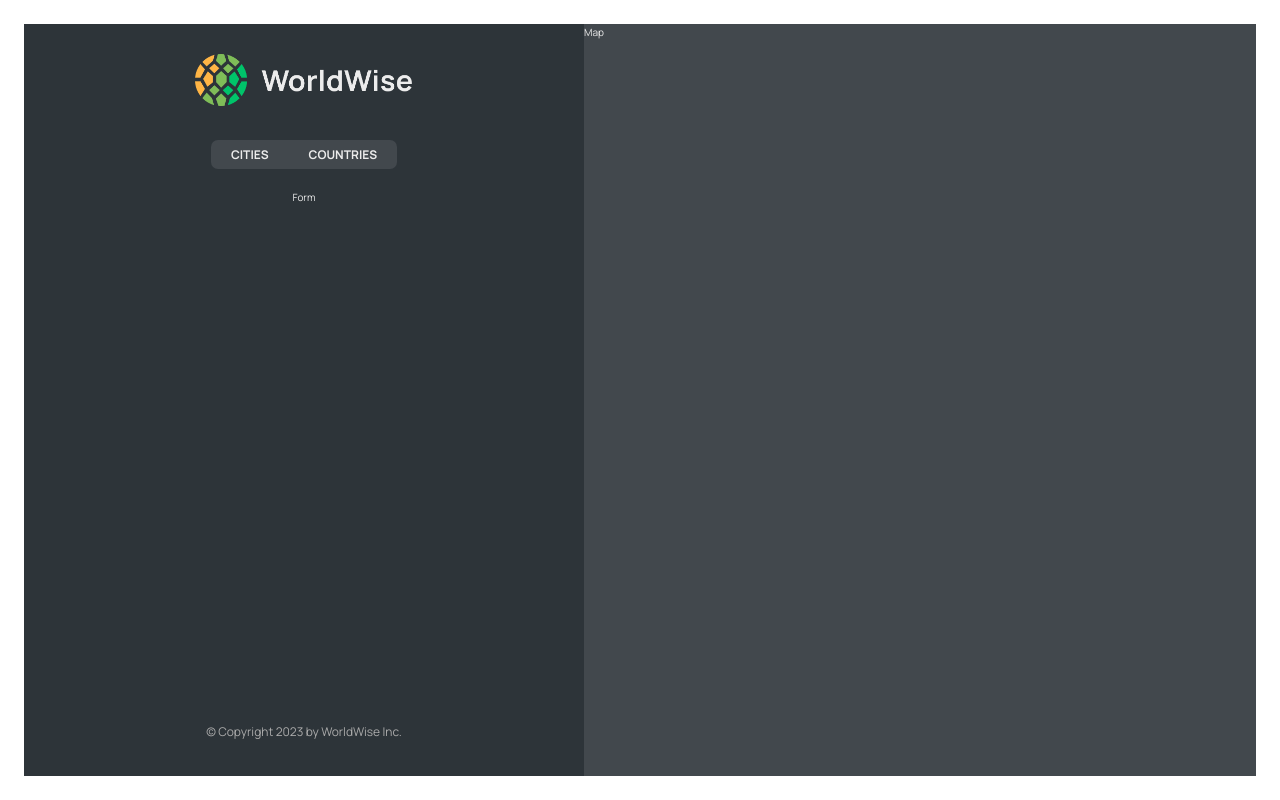
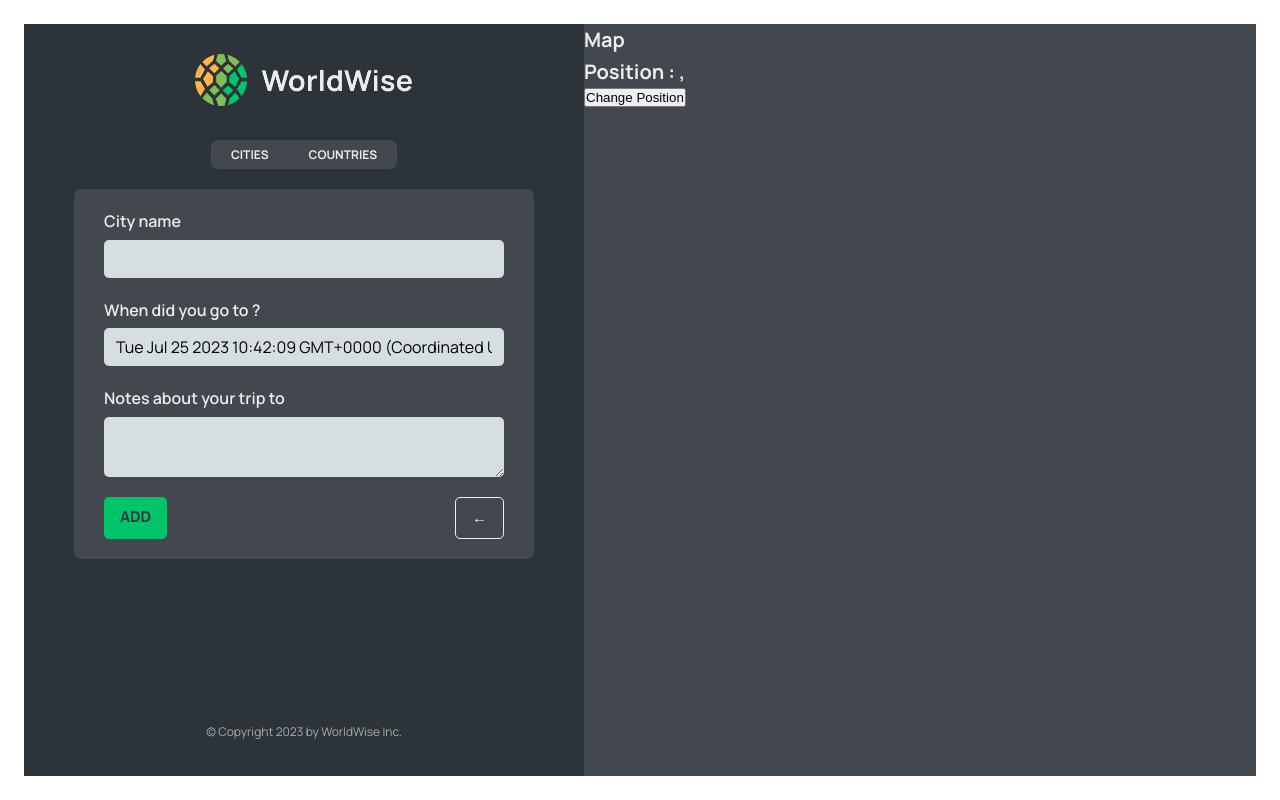
Before and after one commit to zana-abdollahpour/world-wise, a React (Vite) app: page /app/form in a window 1280 px wide. Built offline with nearby package versions, Linux system fonts and the light colour scheme; data requests are answered from the project's data file.

Commit message:
implement programmatic navigation

```diff
--- a/src/App.jsx
+++ b/src/App.jsx
@@ -11,6 +11,7 @@
 import CityList from "./components/CityList";
 import CountryList from "./components/CountryList";
 import City from "./components/City";
+import Form from "./components/Form";
 
 const BASE_URL = `http://localhost:9000`;
 
@@ -56,7 +57,7 @@
             path="countries"
             element={<CountryList cities={cities} isLoading={isLoading} />}
           />
-          <Route path="form" element={<p>Form</p>} />
+          <Route path="form" element={<Form />} />
         </Route>
         <Route path="*" element={<PageNotFound />} />
       </Routes>
--- /dev/null
+++ b/src/components/Button.jsx
@@ -0,0 +1,10 @@
+import styles from "./Button.module.css";
+
+function Button({ children, onClick, type }) {
+  return (
+    <div className={`${styles.btn} ${styles[type]}`} onClick={onClick}>
+      {children}
+    </div>
+  );
+}
+export default Button;
--- a/src/components/City.jsx
+++ b/src/components/City.jsx
@@ -1,4 +1,4 @@
-import { useParams } from "react-router-dom";
+import { useParams, useSearchParams } from "react-router-dom";
 
 import styles from "./City.module.css";
 
@@ -12,6 +12,10 @@
 
 function City() {
   const { id } = useParams();
+  const [searchParams, setSearchParams] = useSearchParams();
+
+  const lat = searchParams.get("lat");
+  const lng = searchParams.get("lng");
 
   // TEMP DATA
   const currentCity = {
@@ -23,7 +27,14 @@
 
   const { cityName, emoji, date, notes } = currentCity;
 
-  return <h1>City {id}</h1>;
+  return (
+    <>
+      <h1>City {id}</h1>
+      <p>
+        Position: {lat}, {lng}
+      </p>
+    </>
+  );
 
   /* return (
     <div className={styles.city}>
--- a/src/components/CityItem.jsx
+++ b/src/components/CityItem.jsx
@@ -11,11 +11,14 @@
   }).format(new Date(date));
 
 function CityItem({ city }) {
-  const { cityName, emoji, date, id } = city;
+  const { cityName, emoji, date, id, position } = city;
 
   return (
     <li>
-      <Link className={styles.cityItem} to={`${id}`}>
+      <Link
+        className={styles.cityItem}
+        to={`${id}?lat=${position.lat}&lng=${position.lng}`}
+      >
         <span className={styles.emoji}>{emoji}</span>
         <h3 className={styles.name}>{cityName}</h3>
         <time className={styles.date}>{formatDate(date)}</time>
--- a/src/components/Form.jsx
+++ b/src/components/Form.jsx
@@ -2,7 +2,10 @@
 
 import { useState } from "react";
 
+import Button from "./Button";
+
 import styles from "./Form.module.css";
+import { useNavigate } from "react-router-dom";
 
 export function convertToEmoji(countryCode) {
   const codePoints = countryCode
@@ -13,6 +16,8 @@
 }
 
 function Form() {
+  const navigate = useNavigate();
+
   const [cityName, setCityName] = useState("");
   const [country, setCountry] = useState("");
   const [date, setDate] = useState(new Date());
@@ -49,8 +54,16 @@
       </div>
 
       <div className={styles.buttons}>
-        <button>Add</button>
-        <button>&larr; Back</button>
+        <Button type="primary">Add</Button>
+        <Button
+          type="back"
+          onClick={(e) => {
+            e.preventDefault();
+            navigate(-1);
+          }}
+        >
+          &larr;
+        </Button>
       </div>
     </form>
   );
--- a/src/components/Map.jsx
+++ b/src/components/Map.jsx
@@ -1,6 +1,33 @@
+import { useNavigate, useSearchParams } from "react-router-dom";
+
 import styles from "./Map.module.css";
 
 function Map() {
-  return <div className={styles.mapContainer}>Map</div>;
+  const navigate = useNavigate();
+  const [searchParams, setSearchParams] = useSearchParams();
+
+  const lat = searchParams.get("lat");
+  const lng = searchParams.get("lng");
+
+  return (
+    <div
+      className={styles.mapContainer}
+      onClick={() => {
+        navigate("form");
+      }}
+    >
+      <h1>Map</h1>
+      <h1>
+        Position : {lat}, {lng}
+      </h1>
+      <button
+        onClick={() => {
+          setSearchParams({ lat: 23, lng: 50 });
+        }}
+      >
+        Change Position
+      </button>
+    </div>
+  );
 }
 export default Map;
```
